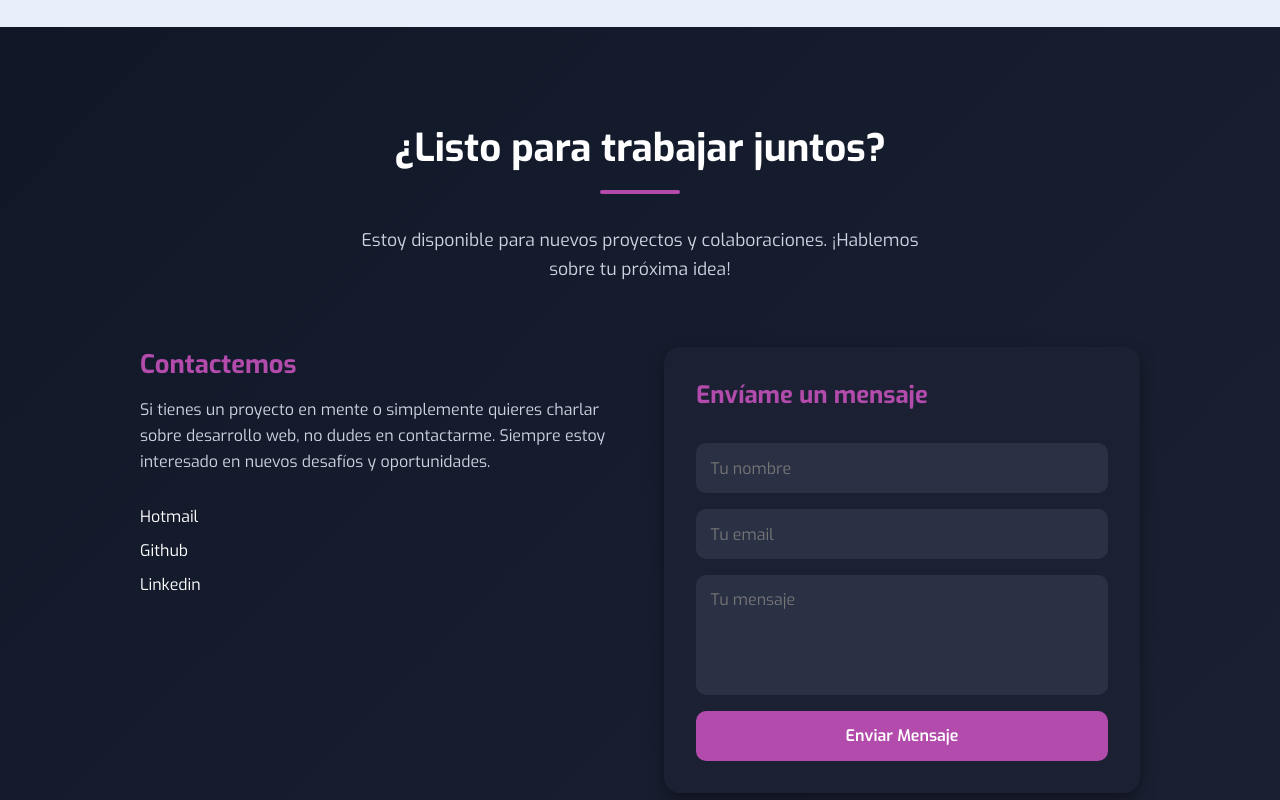
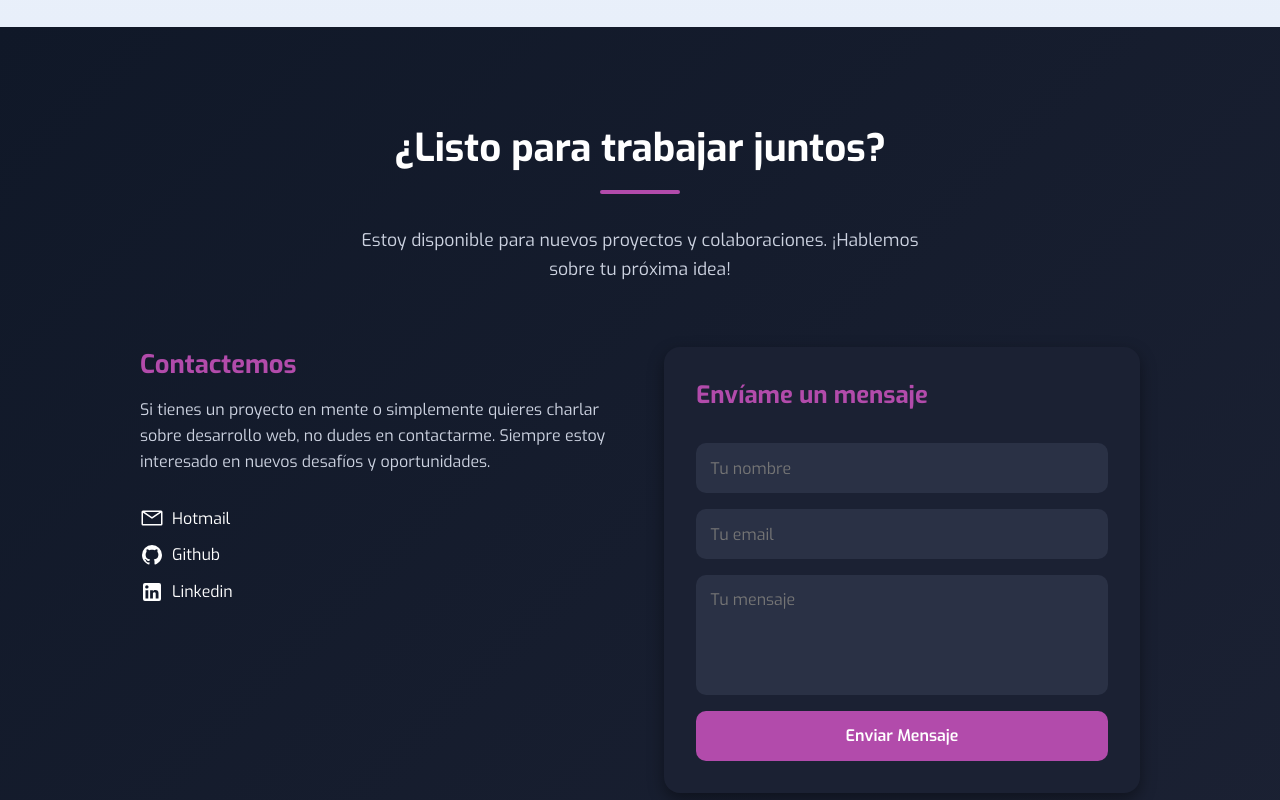
Before and after one commit to MarkSG06/cv-astro, an Astro site: page / in a window 1280 px wide. Shown: the part 1624-2424 px from the top of the page. Built offline with nearby package versions, Linux system fonts and the light colour scheme; Astro itself is replaced by a stand-in of ours; no server answers.

Commit message:
nuevo scroll y rediseño contacto

```diff
--- a/src/components/Contact.astro
+++ b/src/components/Contact.astro
@@ -10,8 +10,8 @@
 
 	<div class="description">
 		<p>
-			Estoy disponible para nuevos proyectos y colaboraciones. ¡Hablemos
-			sobre tu próxima idea!
+			Estoy disponible para nuevos proyectos y colaboraciones. ¡Hablemos sobre
+			tu próxima idea!
 		</p>
 	</div>
 
@@ -19,19 +19,51 @@
 		<div class="contactemos">
 			<h2>Contactemos</h2>
 			<p>
-				Si tienes un proyecto en mente o simplemente quieres charlar
-				sobre desarrollo web, no dudes en contactarme. Siempre estoy
-				interesado en nuevos desafíos y oportunidades.
+				Si tienes un proyecto en mente o simplemente quieres charlar sobre
+				desarrollo web, no dudes en contactarme. Siempre estoy interesado en
+				nuevos desafíos y oportunidades.
 			</p>
 			<ul>
 				<li>
-					<a href="mailto:marksanchezgarcia@hotmail.com">Hotmail</a>
+					<a class="contacts" href="mailto:marksanchezgarcia@hotmail.com"
+						><svg
+							xmlns="http://www.w3.org/2000/svg"
+							width="24"
+							height="24"
+							viewBox="0 0 32 32"
+							><path
+								fill="currentColor"
+								d="M28 6H4a2 2 0 0 0-2 2v16a2 2 0 0 0 2 2h24a2 2 0 0 0 2-2V8a2 2 0 0 0-2-2m-2.2 2L16 14.78L6.2 8ZM4 24V8.91l11.43 7.91a1 1 0 0 0 1.14 0L28 8.91V24Z"
+							></path></svg
+						> Hotmail</a
+					>
 				</li>
-				<li><a href="https://github.com/MarkSG06">Github</a></li>
 				<li>
-					<a
+					<a class="contacts" href="https://github.com/MarkSG06"
+						><svg
+							xmlns="http://www.w3.org/2000/svg"
+							width="24"
+							height="24"
+							viewBox="0 0 24 24"
+							><path
+								fill="currentColor"
+								d="M12 2A10 10 0 0 0 2 12c0 4.42 2.87 8.17 6.84 9.5c.5.08.66-.23.66-.5v-1.69c-2.77.6-3.36-1.34-3.36-1.34c-.46-1.16-1.11-1.47-1.11-1.47c-.91-.62.07-.6.07-.6c1 .07 1.53 1.03 1.53 1.03c.87 1.52 2.34 1.07 2.91.83c.09-.65.35-1.09.63-1.34c-2.22-.25-4.55-1.11-4.55-4.92c0-1.11.38-2 1.03-2.71c-.1-.25-.45-1.29.1-2.64c0 0 .84-.27 2.75 1.02c.79-.22 1.65-.33 2.5-.33s1.71.11 2.5.33c1.91-1.29 2.75-1.02 2.75-1.02c.55 1.35.2 2.39.1 2.64c.65.71 1.03 1.6 1.03 2.71c0 3.82-2.34 4.66-4.57 4.91c.36.31.69.92.69 1.85V21c0 .27.16.59.67.5C19.14 20.16 22 16.42 22 12A10 10 0 0 0 12 2"
+							></path></svg
+						> Github</a>
+				</li>
+				<li>
+					<a class="contacts"
 						href="https://www.linkedin.com/in/mark-s%C3%A1nchez-garc%C3%ADa-18bab1353/"
-						>Linkedin</a
+						><svg
+							xmlns="http://www.w3.org/2000/svg"
+							width="24"
+							height="24"
+							viewBox="0 0 24 24"
+							><path
+								fill="currentColor"
+								d="M19 3a2 2 0 0 1 2 2v14a2 2 0 0 1-2 2H5a2 2 0 0 1-2-2V5a2 2 0 0 1 2-2zm-.5 15.5v-5.3a3.26 3.26 0 0 0-3.26-3.26c-.85 0-1.84.52-2.32 1.3v-1.11h-2.79v8.37h2.79v-4.93c0-.77.62-1.4 1.39-1.4a1.4 1.4 0 0 1 1.4 1.4v4.93zM6.88 8.56a1.68 1.68 0 0 0 1.68-1.68c0-.93-.75-1.69-1.68-1.69a1.69 1.69 0 0 0-1.69 1.69c0 .93.76 1.68 1.69 1.68m1.39 9.94v-8.37H5.5v8.37z"
+							></path></svg
+						> Linkedin</a
 					>
 				</li>
 			</ul>
@@ -40,20 +72,9 @@
 		<div class="formulario">
 			<form action={formAction} method="POST">
 				<h2>Envíame un mensaje</h2>
-				<input
-					type="text"
-					name="nombre"
-					placeholder="Tu nombre"
-					required
-				/>
-				<input
-					type="email"
-					name="email"
-					placeholder="Tu email"
-					required
-				/>
-				<textarea name="mensaje" placeholder="Tu mensaje" required
-				></textarea>
+				<input type="text" name="nombre" placeholder="Tu nombre" required />
+				<input type="email" name="email" placeholder="Tu email" required />
+				<textarea name="mensaje" placeholder="Tu mensaje" required></textarea>
 				<button type="submit">Enviar Mensaje</button>
 			</form>
 		</div>
@@ -133,6 +154,10 @@
 		flex-direction: column;
 		gap: 0.8rem;
 	}
+	.contactemos li{
+		display: flex;
+		flex-direction: column;
+	}
 	.contactemos ul li a {
 		color: #ffffff;
 		text-decoration: none;
@@ -204,6 +229,15 @@
 		.form {
 			grid-template-columns: 1fr;
 		}
+		.contactemos ul {
+			align-items: center;
+		}
+	}
+
+	.contacts {
+		display: flex;
+		gap: 0.5rem;
+		align-items: anchor-center;
 	}
 </style>
 
--- a/src/components/Header.astro
+++ b/src/components/Header.astro
@@ -182,7 +182,7 @@
 			document.body.style.overflow = "hidden"
 			hamburger.classList.add("active")
 		}
-	});
+	})
 
 	const links = document.querySelectorAll(".mobile-menu a")
 
@@ -191,6 +191,6 @@
 			mobileMenu.style.right = "-100%"
 			document.body.style.overflow = ""
 			hamburger.classList.remove("active")
-		});
-	});
+		})
+	})
 </script>
--- a/src/layouts/Layout.astro
+++ b/src/layouts/Layout.astro
@@ -5,7 +5,10 @@
 		<meta name="viewport" content="width=device-width" />
 		<link rel="icon" type="image/svg+xml" href="/favicon.svg" />
 		<meta name="generator" content={Astro.generator} />
-		<link href="https://fonts.googleapis.com/css2?family=Exo:wght@400;600;700&display=swap" rel="stylesheet">
+		<link
+			href="https://fonts.googleapis.com/css2?family=Exo:wght@400;600;700&display=swap"
+			rel="stylesheet"
+		/>
 		<title>Mark Sánchez - Curriculum</title>
 	</head>
 	<body>
@@ -25,4 +28,42 @@
 		width: 100%;
 		height: 100%;
 	}
+
+	:global(html) {
+		height: 100%;
+		overflow-y: scroll;
+	}
+
+	:global(::-webkit-scrollbar) {
+		width: 12px;
+	}
+
+	:global(::-webkit-scrollbar-track) {
+		background: linear-gradient(180deg, #0f0f0f, #1c1c1c);
+	}
+
+	:global(::-webkit-scrollbar-thumb) {
+		background: linear-gradient(180deg, #ff0080, #7928ca, #2575fc);
+		border-radius: 10px;
+		background-size: 200% 200%;
+		animation: scrollGradient 4s ease infinite;
+		transition: all 0.3s ease;
+	}
+
+	:global(::-webkit-scrollbar-thumb:hover) {
+		filter: brightness(1.3);
+		transform: scaleX(1.1);
+	}
+
+	@keyframes scrollGradient {
+		0% {
+			background-position: 0% 50%;
+		}
+		50% {
+			background-position: 100% 50%;
+		}
+		100% {
+			background-position: 0% 50%;
+		}
+	}
 </style>
```
